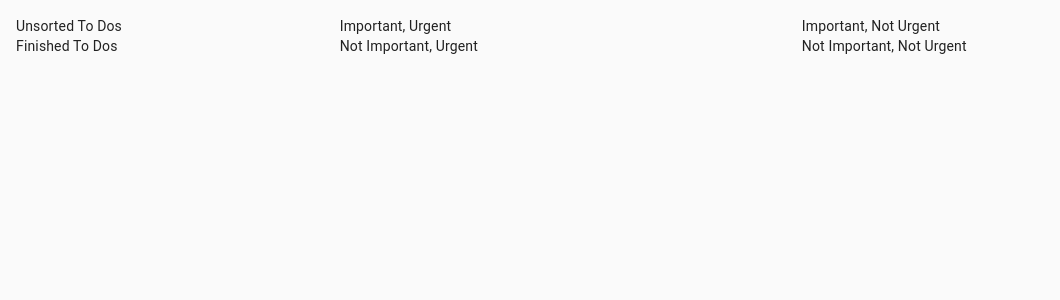
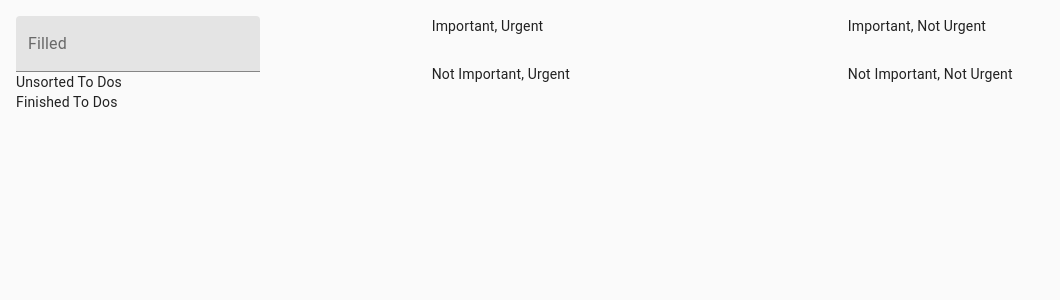
Before and after one commit to S-Rad/todosreact, a React (Create React App) app: page / in a window 1280 px wide. Shown: the top 300 px of the page, without its empty margins (0-1060 px from the left). Built offline with nearby package versions, Linux system fonts and the light colour scheme.

Commit message:
Added AddToDoField to LeftToDoList

```diff
--- /dev/null
+++ b/src/components/AddToDoField.js
@@ -0,0 +1,12 @@
+import React from "react";
+import { Box, TextField } from "@material-ui/core";
+
+const AddToDoField = () => {
+  return (
+    <Box flexDirection="row">
+      <TextField id="filled-basic" label="Filled" variant="filled" />
+    </Box>
+  );
+};
+
+export default AddToDoField;
--- a/src/components/LeftToDoList.js
+++ b/src/components/LeftToDoList.js
@@ -1,9 +1,11 @@
 import React from "react";
 import { Box } from "@material-ui/core";
+import { AddToDoField } from ".";
 
 const LeftToDoList = () => {
   return (
     <Box m={2} flexGrow={1}>
+      <AddToDoField />
       <Box>Unsorted To Dos</Box>
       <Box>Finished To Dos</Box>
     </Box>
--- a/src/components/index.js
+++ b/src/components/index.js
@@ -1,5 +1,6 @@
 import LeftToDoList from "./LeftToDoList";
 import App from "./App";
 import RightMatrix from "./RightMatrix";
+import AddToDoField from "./AddToDoField";
 
-export { LeftToDoList, App, RightMatrix };
+export { LeftToDoList, App, RightMatrix, AddToDoField };
```
